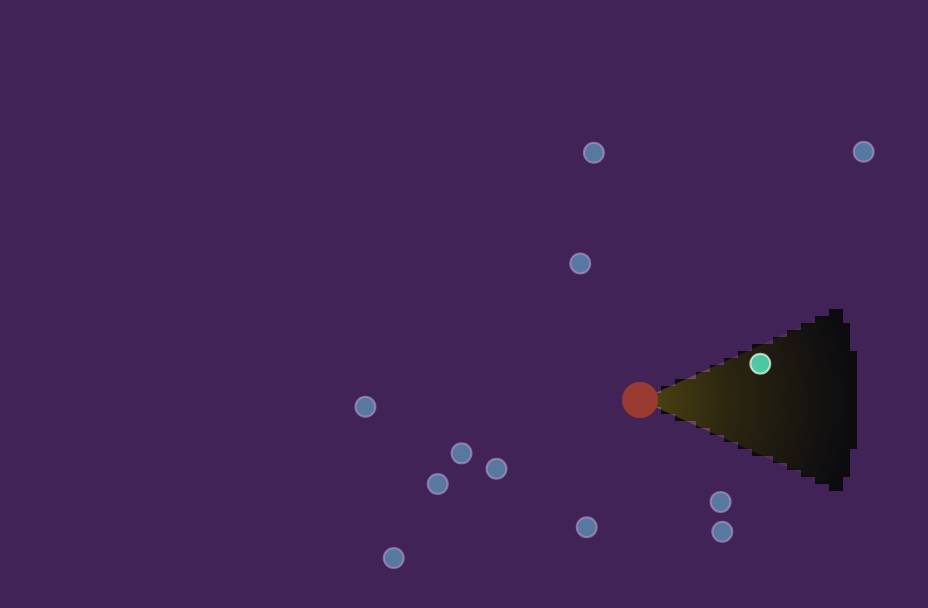
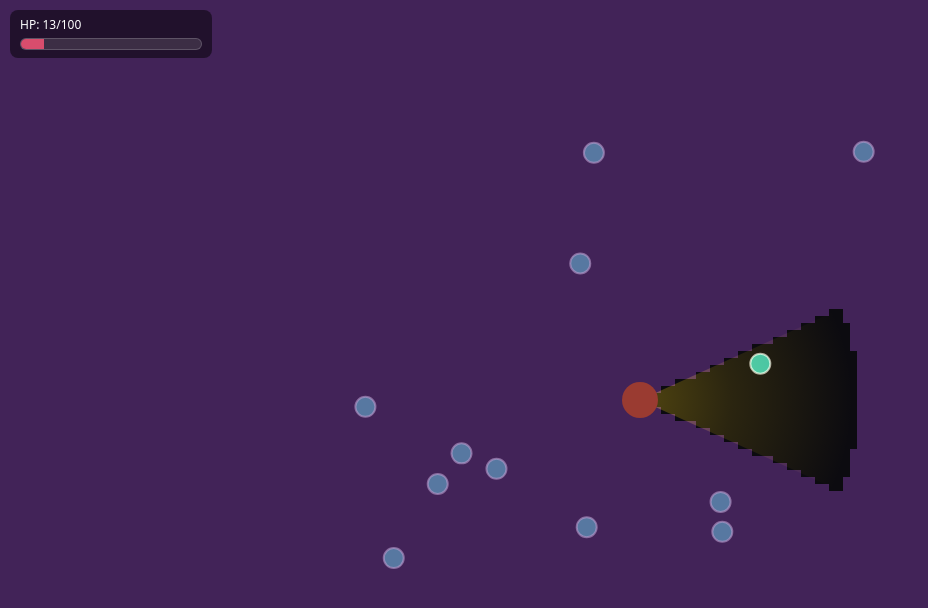
Before and after one commit to emersonh16/Derelict-Drifters, a plain HTML site: page index.html in a window 1280 px wide. Shown: the whole page, without its empty margins (0-928 px from the left). Drawn offline with Linux system fonts and the light colour scheme; animation ran at ten frames a second.

Commit message:
health bar and miasma damage

```diff
--- a/core/game.js
+++ b/core/game.js
@@ -1,16 +1,25 @@
 import { initBeam, drawBeam, onWheelAdjust, getBeamGeom } from "../systems/beam.js";
-import { initMiasma, updateMiasma, drawMiasma, clearWithBeam } from "../systems/miasma.js";
+import {
+  initMiasma, updateMiasma, drawMiasma, clearWithBeam,
+  worldToIdx, isFog
+} from "../systems/miasma.js";
 import { initEnemies, spawnEnemies, updateEnemies, drawEnemies } from "../systems/enemies.js";
+import { initHUD, updateHUD } from "../ui/hud.js";
 
 const canvas = document.getElementById("game");
 const ctx = canvas.getContext("2d", { alpha: false });
+
+// miasma damage per second (TOP-LEVEL, not inside state)
+const MIASMA_DPS = 35;
 
 const state = {
   time: 0, dt: 0,
   mouse: { x: 0, y: 0 },
   camera: { x: 0, y: 0 },
   player: { r: 18 },
-  keys: new Set()
+  keys: new Set(),
+  health: 100,
+  maxHealth: 100,
 };
 
 // ---- Resize ----
@@ -56,6 +65,9 @@ initEnemies(state, {
 });
 spawnEnemies(state, 12);
 
+// HUD (one time)
+initHUD(state);
+
 // ---- Update ----
 function update(dt) {
   state.time += dt;
@@ -75,7 +87,17 @@ function update(dt) {
   }
 
   updateMiasma(state, dt);
-  updateEnemies(state, dt); // NEW
+  updateEnemies(state, dt);
+
+  // Miasma damage
+  const idx = worldToIdx(state.miasma, state.camera.x, state.camera.y);
+  if (isFog(state.miasma, idx)) {
+    state.health -= MIASMA_DPS * dt;
+    if (state.health < 0) state.health = 0;
+  }
+
+  // HUD last
+  updateHUD(state);
 }
 
 // ---- Draw ----
@@ -98,14 +120,12 @@ drawMiasma(ctx, state, cx, cy, w, h);
   // beam on top
   drawBeam(ctx, state, cx, cy);
 
-
   // player
   ctx.fillStyle = "#9a3b31";
   ctx.beginPath();
   ctx.arc(cx, cy, state.player.r, 0, Math.PI * 2);
   ctx.fill();
 }
-
 
 // ---- Main Loop ----
 let last = performance.now();
--- a/index.html
+++ b/index.html
@@ -11,6 +11,10 @@
 </head>
 <body>
   <canvas id="game"></canvas>
+
+  <!-- HUD container (required for ui/hud.js) -->
+  <div id="hud-root"></div>
+
   <script type="module" src="./core/game.js"></script>
 </body>
 </html>
--- a/systems/miasma.js
+++ b/systems/miasma.js
@@ -203,3 +203,19 @@ function angleDiff(a, b) {
   return d;
 }
 function toRad(deg){ return (deg * Math.PI)/180; }
+
+// --- external helpers for game logic ---
+// Convert world coords (wx, wy) to a strength[] index, or -1 if out of bounds
+export function worldToIdx(s, wx, wy) {
+  if (!s) return -1;
+  const gx = Math.floor(wx / s.tile);
+  const gy = Math.floor(wy / s.tile);
+  if (gx < -s.halfCols || gx >= s.halfCols || gy < -s.halfRows || gy >= s.halfRows) return -1;
+  // reuse the module's own indexing so we never drift from drawMiasma()
+  return idx(s, gx, gy);
+}
+
+// Is this index fog (true) or clear (false)? Off-map counts as hazardous.
+export function isFog(s, i) {
+  return i < 0 ? true : s.strength[i] === 1;
+}
--- a/ui/hud.js
+++ b/ui/hud.js
@@ -0,0 +1,40 @@
+// ui/hud.js
+var els = null;
+
+export function initHUD(state) {
+  var root = document.getElementById('hud-root');
+  if (!root) { root = document.createElement('div'); root.id = 'hud-root'; document.body.appendChild(root); }
+
+  root.style.cssText =
+    'position:fixed;left:10px;top:10px;z-index:10;' +
+    'font:12px system-ui, sans-serif;color:#fff;' +
+    'background:rgba(0,0,0,0.5);padding:8px 10px;' +
+    'border-radius:8px;line-height:1.2;user-select:none;pointer-events:none;';
+
+  root.innerHTML =
+    '<div style="margin-bottom:6px;">HP: <span id="hud-hp-num"></span></div>' +
+    '<div style="position:relative;width:180px;height:10px;border-radius:6px;' +
+      'background:rgba(255,255,255,0.12);border:1px solid rgba(255,255,255,0.18);overflow:hidden;">' +
+      '<div id="hud-hp-fill" style="position:absolute;left:0;top:0;bottom:0;width:0;background:#ff5577cc;"></div>' +
+    '</div>';
+
+  els = {
+    hpNum:  root.querySelector('#hud-hp-num'),
+    hpFill: root.querySelector('#hud-hp-fill')
+  };
+
+  updateHUD(state);
+}
+
+export function updateHUD(state) {
+  if (!els) return;
+  var hp = Math.round((state && typeof state.health === 'number') ? state.health : 0);
+  var mx = Math.round((state && typeof state.maxHealth === 'number') ? state.maxHealth : (hp || 1));
+  els.hpNum.textContent = hp + '/' + mx;
+
+  var denom = (state && typeof state.maxHealth === 'number') ? state.maxHealth : 1;
+  if (!denom) denom = 1;
+  var num = (state && typeof state.health === 'number') ? state.health : 0;
+  var pct = Math.max(0, Math.min(1, num / denom));
+  els.hpFill.style.width = (pct * 100).toFixed(1) + '%';
+}
```
Lines whose indentation alone changed are shown as unchanged.
